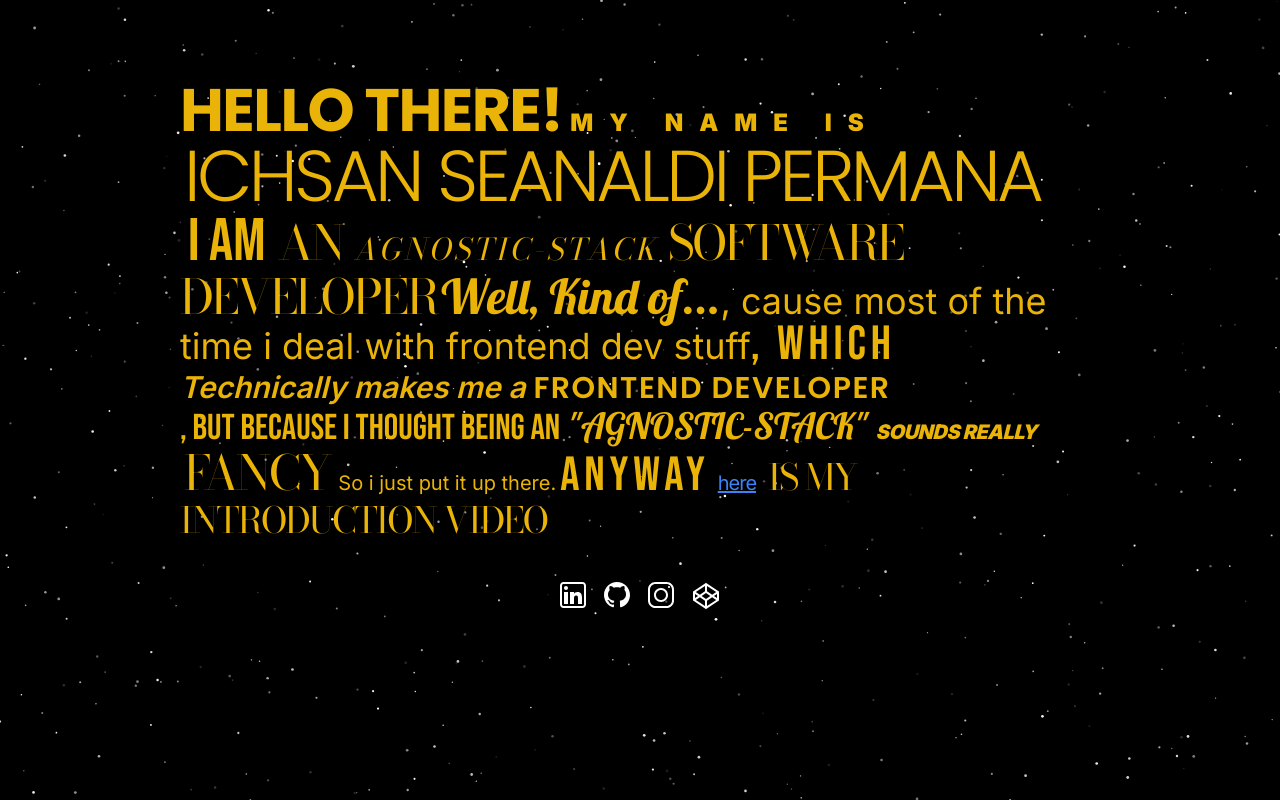
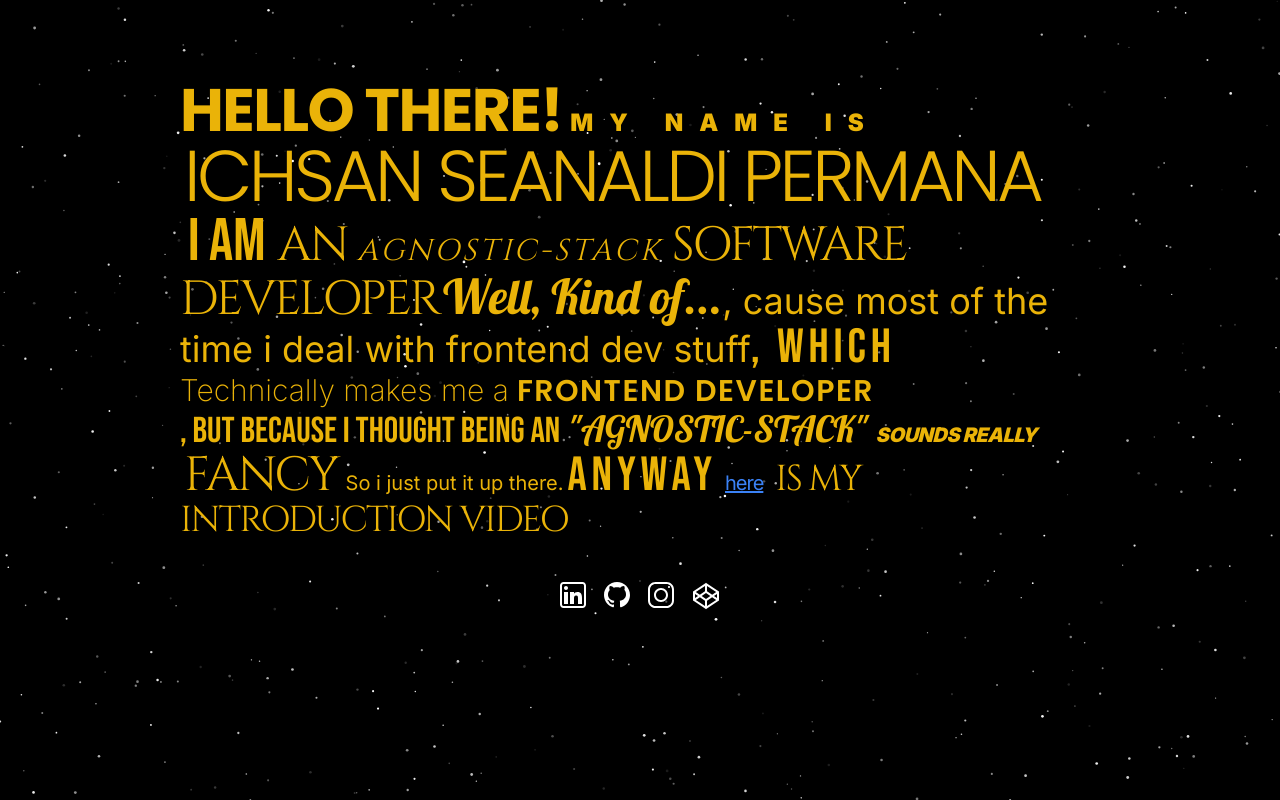
Before and after one commit to ichsanseanaldi/new-website, a Next.js app: page / in a window 1280 px wide. Built offline with nearby package versions, Linux system fonts and the light colour scheme.

Commit message:
change font

```diff
--- a/src/components/HeadingLead.tsx
+++ b/src/components/HeadingLead.tsx
@@ -1,8 +1,8 @@
-import { Bodoni_Moda } from 'next/font/google'
+import { Cinzel, Nanum_Myeongjo, Pacifico } from 'next/font/google'
 import React from 'react'
 
-const bodoni_font = Bodoni_Moda({
-    weight:['400','500','600','700','800','900'],
+const bodoni_font = Cinzel({
+    weight:['400'],
     subsets:['latin'],
     display:'swap'
 })
--- a/src/components/Main.tsx
+++ b/src/components/Main.tsx
@@ -12,18 +12,23 @@ import { CardBody, CardContainer, CardItem } from './ui/3d-card';
 const poppins_font = Poppins({
     subsets: ['latin'],
     weight: ['900', '800', '700', '400', '500', '600', '300', '200'],
-    style: ['italic', 'normal']
+    style: ['italic', 'normal'],
+    display:'swap'
 })
 
 const bebas_neue_font = Bebas_Neue({
     subsets: ['latin'],
     weight: ['400'],
-    style: ['normal']
+    style: ['normal'],
+    display:'swap'
+
 })
 
 const lobster_font = Lobster({
     subsets: ['latin'],
-    weight: ['400']
+    weight: ['400'],
+    display:'swap'
+
 })
 
 export default function Main() {
@@ -57,7 +62,7 @@ export default function Main() {
                             <span className={`${lobster_font.className} text-5xl`}>Well, Kind of...</span>
                             <span className="text-4xl">, cause most of the time i deal with frontend dev stuff</span>
                             <span className={`text-5xl inline-block tracking-widest ${bebas_neue_font.className}`}>, which</span>
-                            <span className="text-3xl inline-block font-semibold italic">Technically makes me a</span>
+                            <span className="text-3xl inline-block font-light">Technically makes me a</span>
                             <span className={`text-3xl inline-block tracking-wider font-semibold uppercase ml-2 ${poppins_font.className}`}>Frontend Developer</span>
                             <span className={`text-4xl inline-block font-semibold uppercase ${bebas_neue_font.className}`}>
                                 , But because i thought being an
@@ -80,7 +85,7 @@ export default function Main() {
                         <div className="flex space-x-3">
                             {
                                 social_media.map((sm, i) => (
-                                    <Link href={sm.url} target="_blank" className="group">
+                                    <Link href={sm.url} target="_blank" className="group" key={i}>
                                         <div dangerouslySetInnerHTML={{ __html: sm.svg }} className="fill-white group-hover:fill-yellow-500 duration-200"></div>
                                     </Link>
                                 ))
```
